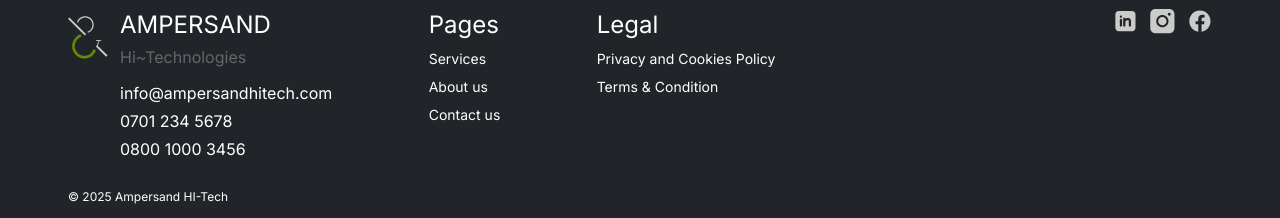
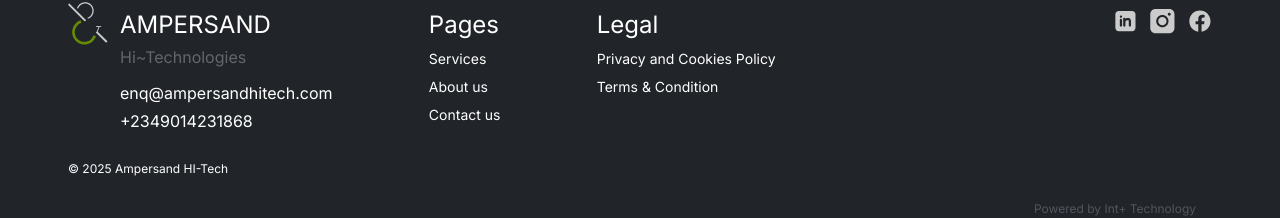
Before and after one commit to temixxx555/Ampersand, a Next.js app: page / in a window 1280 px wide. Shown: the part 3656-3874 px from the top of the page. Built offline with nearby package versions, Linux system fonts and the light colour scheme.

Commit message:
updated code

```diff
--- a/src/compnents/Footer.jsx
+++ b/src/compnents/Footer.jsx
@@ -20,9 +20,9 @@
             <div className='flex flex-col gap-1'>
               <h2 className='text-2xl font-normal'>AMPERSAND</h2>
               <p className='mb-2 text-white/30'>Hi~Technologies</p>
-              <p>info@ampersandhitech.com</p>
-              <p>0701 234 5678</p>
-              <p>0800 1000 3456</p>
+              <p>enq@ampersandhitech.com</p>
+              {/* <p>0701 234 5678</p> */}
+              <p>+2349014231868</p>
             </div>
           </div>
           <p className='text-xs mt-3'>© 2025 Ampersand HI-Tech</p>
```
